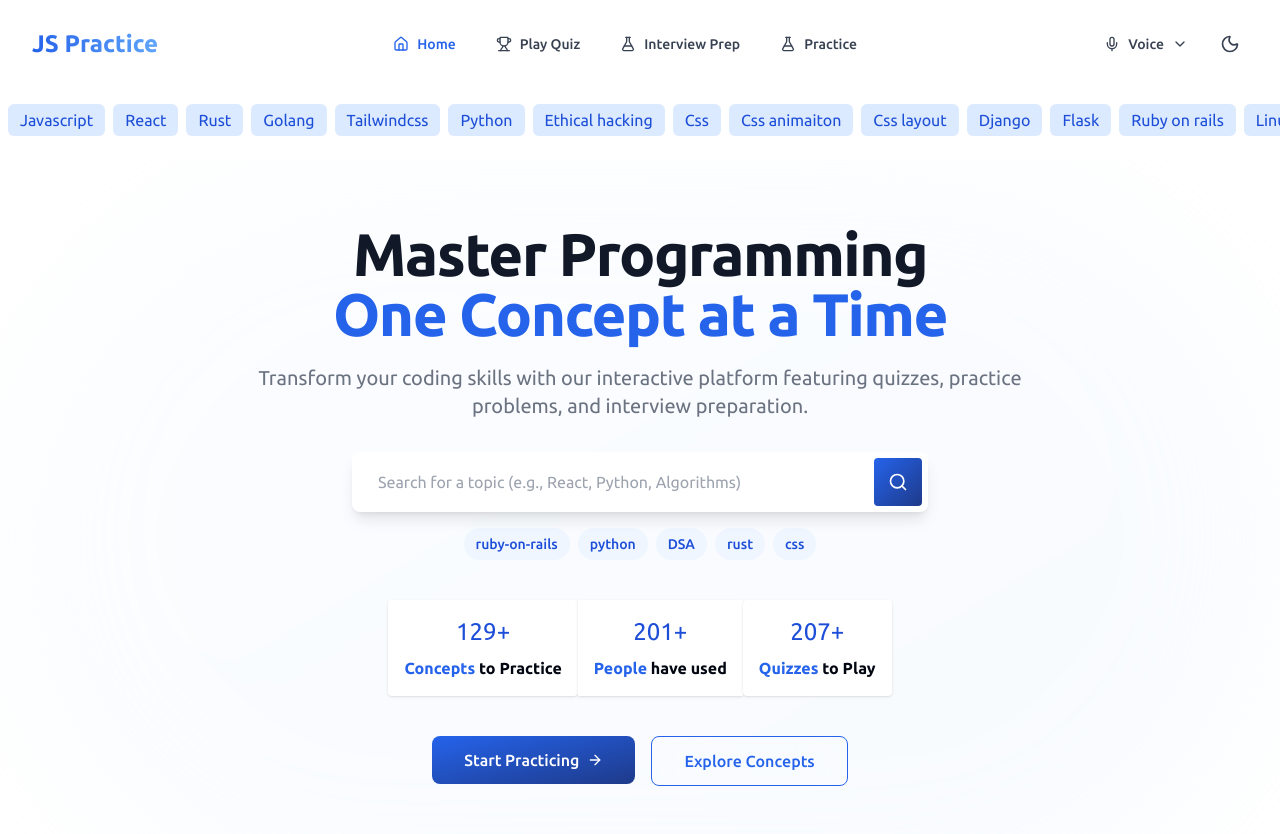
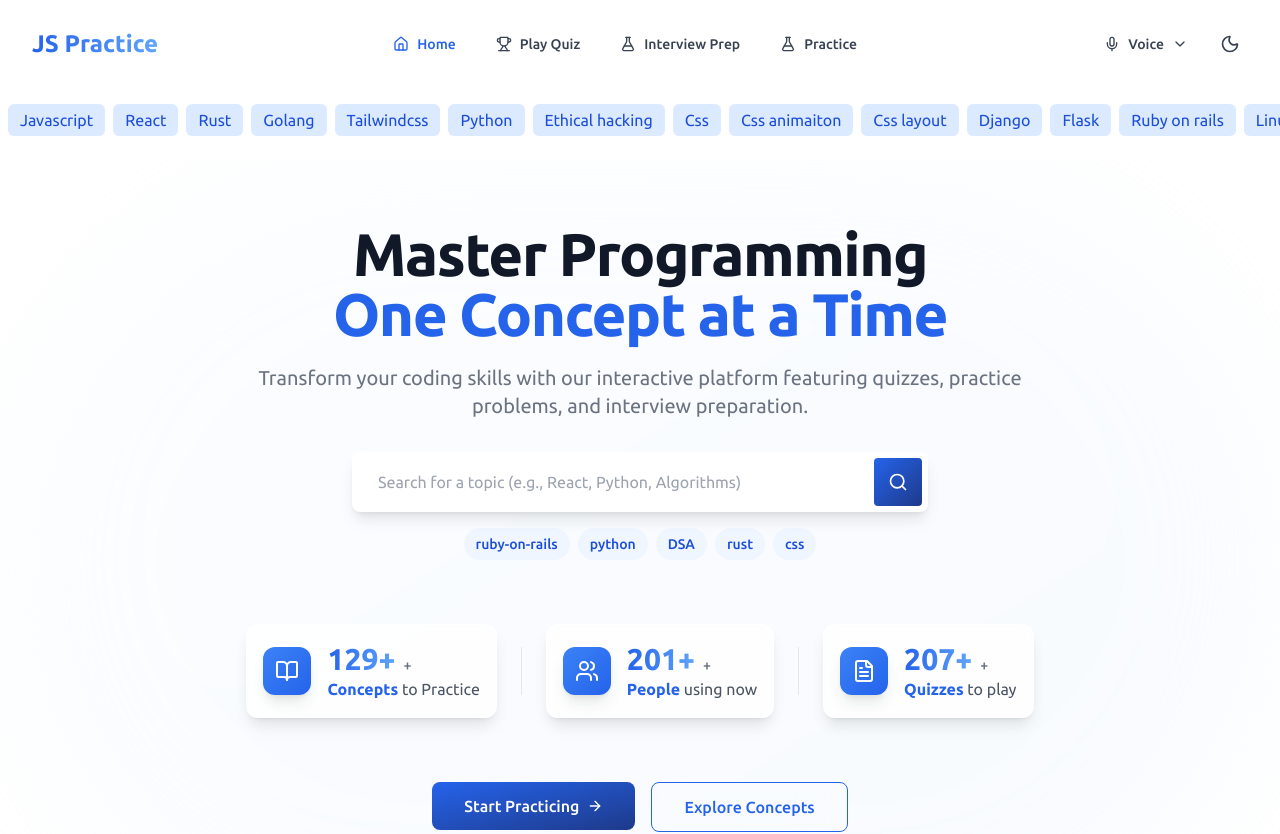
Before and after one commit to ashsajal1/js-practice-app, a React (Vite) app: page / in a window 1280 px wide. Shown: the top 834 px of the page. Built offline with nearby package versions, Linux system fonts and the light colour scheme.

Commit message:
feat: polish ui

```diff
--- a/src/components/partials/counter-stat.tsx
+++ b/src/components/partials/counter-stat.tsx
@@ -1,24 +1,65 @@
 import Counter from "../ui/counter";
+import { BookOpen, Users, FileText } from 'lucide-react';
+
+const StatCard = ({
+  value,
+  speed = 10,
+  label,
+  highlight,
+  icon: Icon
+}: {
+  value: number;
+  speed?: number;
+  label: string;
+  highlight: string;
+  icon: React.ElementType
+}) => (
+  <div className="group relative flex-1 flex items-center gap-4 p-4 backdrop-blur-sm bg-white/80 dark:bg-gray-800/80 rounded-xl shadow-lg hover:shadow-xl transition-all duration-300 border border-white/20 dark:border-gray-700/50 hover:border-blue-200/50 dark:hover:border-blue-500/30">
+    <div className="w-12 h-12 flex-shrink-0 bg-gradient-to-br from-blue-500 to-blue-600 rounded-xl flex items-center justify-center shadow-lg">
+      <Icon className="w-6 h-6 text-white" />
+    </div>
+    <div className="flex flex-col">
+      <div className="flex items-baseline gap-2">
+        <Counter
+          className="text-2xl md:text-3xl font-bold bg-gradient-to-r from-blue-600 to-blue-400 bg-clip-text text-transparent"
+          value={value}
+          speed={speed}
+        />
+        <span className="text-sm font-medium text-gray-500 dark:text-gray-400">+</span>
+      </div>
+      <p className="text-sm md:text-base text-gray-600 dark:text-gray-300 whitespace-nowrap">
+        <span className="font-semibold text-blue-600 dark:text-blue-400">{highlight}</span> {label}
+      </p>
+    </div>
+  </div>
+);
 
 export default function CounterStat() {
-    return (
-        <div className="flex items-center dark:text-darkText">
-
-            <div className="flex flex-col gap-2 justify-center items-center p-4 shadow dark:shadow-darkText dark:shadow-sm bg-white rounded dark:bg-darkColor">
-                <Counter className="text-blue-700 text-2xl" value={129} />
-                <span className="font-bold text-center"><span className="text-blue-600">Concepts</span> to Practice</span>
-            </div>
-
-            <div className="flex flex-col gap-2 justify-center items-center p-4 shadow dark:shadow-white dark:shadow-sm bg-white dark:bg-darkColor">
-                <Counter className="text-blue-700 text-2xl" speed={20} value={201} />
-                <span className="font-bold text-center"><span className="text-blue-600">People</span> have used</span>
-            </div>
-
-            <div className="flex flex-col gap-2 justify-center items-center p-4 shadow dark:shadow-white dark:shadow-sm bg-white rounded dark:bg-darkColor">
-                <Counter className="text-blue-700 text-2xl" speed={18} value={207} />
-                <span className="font-bold text-center"><span className="text-blue-600">Quizzes</span> to Play</span>
-            </div>
-
-        </div>
-    )
+  return (
+    <div className="flex flex-wrap items-center justify-center gap-4 px-4 py-6">
+      <StatCard
+        value={129}
+        speed={15}
+        highlight="Concepts"
+        label="to Practice"
+        icon={BookOpen}
+      />
+      <div className="w-px h-12 bg-gray-200 dark:bg-gray-700 mx-2"></div>
+      <StatCard
+        value={201}
+        speed={20}
+        highlight="People"
+        label="using now"
+        icon={Users}
+      />
+      <div className="w-px h-12 bg-gray-200 dark:bg-gray-700 mx-2"></div>
+      <StatCard
+        value={207}
+        speed={18}
+        highlight="Quizzes"
+        label="to play"
+        icon={FileText}
+      />
+    </div>
+  );
 }
```
